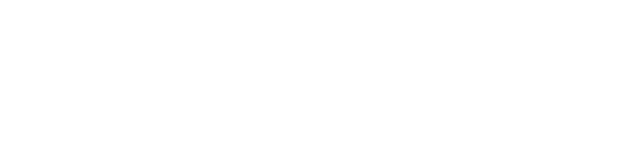
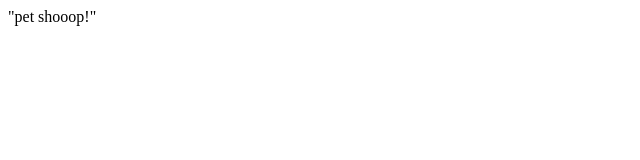
Before and after one commit to irahorianska/petShop, a plain HTML site: page index.html in a window 1280 px wide. Shown: the whole page, without its empty margins (0-640 px from the left). Drawn offline with Linux system fonts and the light colour scheme.

Commit message:
add phrase

```diff
--- a/index.html
+++ b/index.html
@@ -7,7 +7,7 @@
 </head>
 <body>
     <div>
-
+        "pet shooop!"
     </div>
 </body>
 </html>
```
